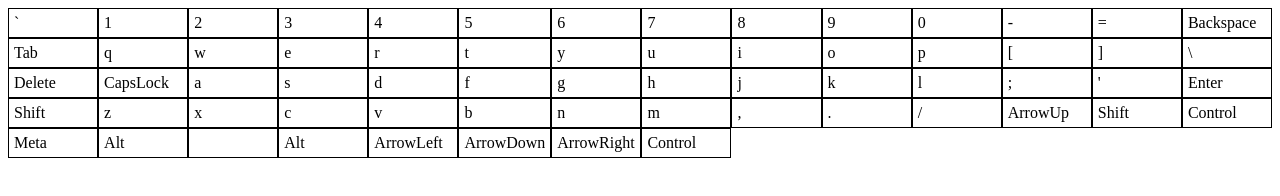
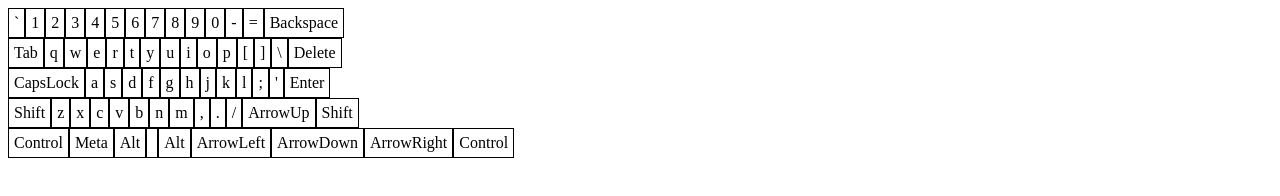
Before and after one commit to dayanych/virtual-keyboard, a website: page index.html in a window 1280 px wide. Drawn offline with Linux system fonts and the light colour scheme.

Commit message:
fix: drawKeyboard function

```diff
--- a/app.js
+++ b/app.js
@@ -4,17 +4,34 @@ const symbolsLowRu = ['ё', '1', '2', '3', '4', '5', '6', '7', '8', '9', '0', '-
 const symbolsUpperRu = ['Ё', '1', '2', '3', '4', '5', '6', '7', '8', '9', '0', '-', '=', 'Backspace', 'Tab', 'Й', 'Ц', 'У', 'К', 'Е', 'Н', 'Г', 'Ш', 'Щ', 'З', 'Х', 'Ъ', '\\', 'Delete', 'CapsLock', 'Ф', 'Ы', 'В', 'А', 'П', 'Р', 'О', 'Л', 'Д', 'Ж', 'Э', 'Enter', 'Shift', 'Я', 'Ч', 'С', 'М', 'И', 'Т', 'Ь', 'Б', 'Ю', '.', 'ArrowUp', 'Shift', 'Control', 'Meta', 'Alt', ' ', 'Alt', 'ArrowLeft', 'ArrowDown', 'ArrowRight', 'Control'];
 
 document.onkeydown = function (event) {
-  symbolsUpperRu.push(event.key);
-  console.log(symbolsUpperRu);
-}
+  // event.key
+  document.querySelectorAll('[data]').forEach((element) => {
+    element.classList.remove('active');
+  });
+  const char = document.querySelector(`[data="${event.key}"]`);
+  char.classList.add('active');
+};
 
 const drawKeyboard = (arr) => {
   const keyboard = document.createElement('div');
   keyboard.className = 'keyboard';
-  for (let i = 0; i < arr.length; i++) {
-    keyboard.innerHTML += `<div class="char">${arr[i]}</div>`;
+  const keyboardLayout = arr.reduce((acc, curr, index) => {
+    if (['Tab', 'CapsLock', 'Shift', 'Control'].includes(curr) && index !== arr.length - 1 && index !== 54) {
+      acc.push([curr]);
+    } else {
+      acc[acc.length - 1].push(curr);
+    }
+    return acc;
+  }, [[]]);
+  for (let i = 0; i < keyboardLayout.length; i++) {
+    const row = document.createElement('div');
+    row.className = 'row';
+    for (let j = 0; j < keyboardLayout[i].length; j++) {
+      row.innerHTML += `<div class="char" data="${keyboardLayout[i][j]}">${keyboardLayout[i][j]}</div>`;
+    }
+    keyboard.appendChild(row);
   }
-  document.body.prepend(keyboard)
-}
+  document.body.prepend(keyboard);
+};
 
-drawKeyboard(symbolsLowEn)
+drawKeyboard(symbolsLowEn);
--- a/style.css
+++ b/style.css
@@ -1,11 +1,18 @@
 .keyboard {
-  display: grid;
-  grid-template-columns: repeat(14, 1fr);
-  /* Будет создано 3 ряда */
-  grid-template-rows: repeat(5, 1fr);
+  max-width: 500px;
+  width: 100%;
+}
+
+.row{
+  display: flex;
+  width: 100%;
 }
 
 .char {
   border: 1px solid black;
   padding: 5px;
 }
+
+.active {
+  background-color: red;
+}
```
Also changed, not shown: .eslintrc.js.
